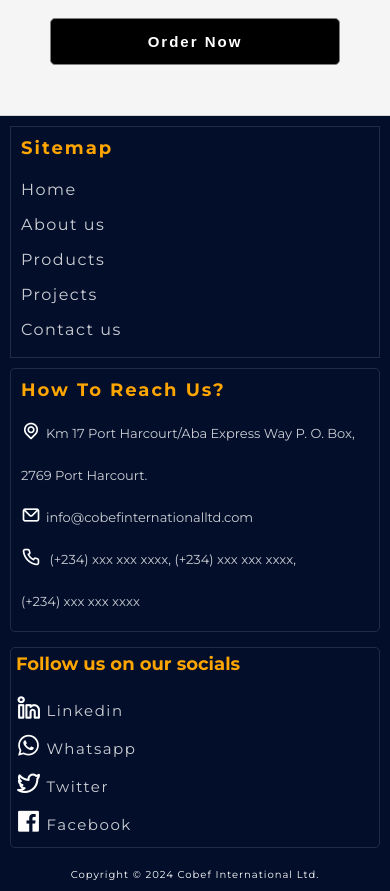
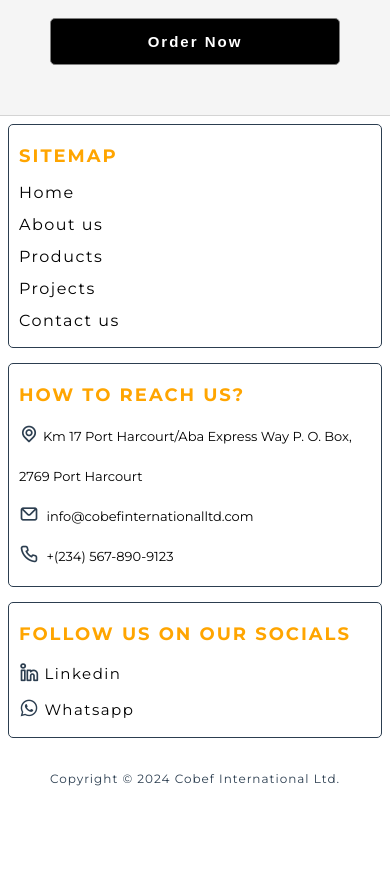
Before and after one commit to utibeinyangetuk/cobef, a Vue app: page / in a window 390 px wide. Shown: the part 2004-2895 px from the top of the page. After the commit the page ends 2800 px from the top, so only its background shows below. Built offline with nearby package versions, Linux system fonts and the light colour scheme.

Commit message:
major refactoring

```diff
--- a/src/components/Footer.vue
+++ b/src/components/Footer.vue
@@ -11,28 +11,28 @@
 					<li><router-link to="/contact">Contact us</router-link></li>
 				</ul>
 			</div>
-
 			<div class="contact">
 				<h1>How to reach us?</h1>
 				<div class="wrapper">
-					<i class="uil uil-location-point"><span>Km 17 Port Harcourt/Aba Express Way P. O. Box, 2769 Port Harcourt.</span></i>
-					<i class="uil uil-envelope"><span>info@cobefinternationalltd.com</span></i>
+					<i class="uil uil-location-point">
+						<a href="https://www.google.com/maps/place/Cobef+International+Limited/@4.8610877,7.0891647,17.42z/data=!4m9!1m2!2m1!1sKm+17+Port+Harcourt%2FAba+Express+Way+P.+O.+Box,+2769+Port+Harcourt!3m5!1s0x1069d2ad21ae86bd:0x46fb3e4446572965!8m2!3d4.860476!4d7.0880525!16s%2Fg%2F11hzhc6m0m?entry=ttu"
+							target="_blank">Km 17 Port Harcourt/Aba Express Way P. O. Box, 2769 Port Harcourt</a>
+					</i>
+					<i class="uil uil-envelope"><a href="mailto:info@cobefinternationalltd.com">
+							<span> info@cobefinternationalltd.com</span>
+						</a></i>
 					<i class="uil uil-phone">
-						<span class="numbers">
-							(+234) xxx xxx xxxx, (+234) xxx xxx xxxx,<br />
-							(+234) xxx xxx xxxx
-						</span>
+						<a href="tel:+1234567890">
+							+(234) 567-890-9123
+						</a>
 					</i>
 				</div>
 			</div>
-
 			<div class="socials">
 				<h1>Follow us on our socials</h1>
 				<div class="icons">
 					<i class="uil uil-linkedin-alt"><span> Linkedin</span></i>
 					<i class="uil uil-whatsapp"><span> Whatsapp</span></i>
-					<i class="uil uil-twitter-alt"><span> Twitter</span></i>
-					<i class="uil uil-facebook"><span> Facebook</span></i>
 				</div>
 			</div>
 		</div>
@@ -45,40 +45,37 @@
 
 <style scoped>
 footer {
-		background-color: #020e2a;
-		color: #ffffff;
+	border: 1px solid rgba(128, 128, 128, 0.211);
 }
+
 .main-wrapper {
 	display: flex;
 	justify-content: space-around;
-		padding: 20px;
+	padding: 8px;
 }
+
 .main-wrapper h1 {
 	color: orange;
-	}
-	.sitemap h1 {
-		font-size: 18px;
+	margin-top: 10px;
+	margin-bottom: 10px;
+	text-transform: uppercase;
 	letter-spacing: 2px;
 	font-weight: bold;
-		text-transform: capitalize;
+	font-size: 18px;
 }
 
-	.sitemap ul a {
-		color: #ffffffcc;
-		line-height: 35px;
+.sitemap ul li a {
+	color: #000000;
+	line-height: 32px;
 	letter-spacing: 1.5px;
 }
 
-	.sitemap ul a:hover {
-		color: orange;
-	}
-
-	.contact h1 {
-		font-size: 18px;
-		letter-spacing: 2px;
-		font-weight: bold;
-		text-transform: capitalize;
-		margin-bottom: 10px;
+.sitemap ul li a:hover {
+	border-radius: 3px;
+	border: 1px solid #000;
+	padding: 3px;
+	background-color: #000;
+	color: #fff;
 }
 
 .wrapper {
@@ -87,24 +84,19 @@
 }
 
 .wrapper i {
-		font-size: 25px;
-		line-height: 40px;
+	font-size: 26px;
 }
 
-	.wrapper span {
-		color: #ffffffcc;
+.wrapper a {
+	line-height: 40px;
+	color: #000000;
 	font-style: normal;
-		font-size: 15px;
+	font-size: 14px;
 	margin-left: 4px;
 }
 
-	.socials {
-		margin-left: -10%;
-	}
-
-	.socials h1 {
-		font-size: 18px;
-		margin-bottom: 15px;
+.wrapper a:hover {
+	text-decoration: underline;
 }
 
 .icons {
@@ -114,51 +106,40 @@
 }
 
 .icons i {
-		font-size: 25px;
+	font-size: 20px;
 }
 
 .icons span {
 	font-style: normal;
 	font-size: 15px;
 	letter-spacing: 1.5px;
-		color: #ffffffcc;
+	color: #000000;
 }
 
 .copyright {
 	text-align: center;
-		font-size: 10px;
+	font-size: 14px;
 	letter-spacing: 1px;
 }
 
 @media only screen and (max-width: 600px) {
+	footer {
+		border: none;
+	}
+
+	.sitemap,
+	.contact,
+	.socials {
+		border: 1px solid;
+		border-radius: 5px;
+		padding: 10px;
+		margin: 0%;
+		margin-bottom: 15px;
+	}
+
 	.main-wrapper {
 		display: flex;
 		flex-direction: column;
-			padding: 10px;
-		}
-
-		.socials {
-			margin: 0%;
-			border: 1px solid #ffffff1f;
-			border-radius: 5px;
-			padding: 5px;
-		}
-
-		.sitemap {
-			border: 1px solid #ffffff1f;
-			padding: 10px;
-			margin-bottom: 10px;
-		}
-
-		.sitemap h1 {
-			margin-bottom: 13px;
-		}
-
-		.contact {
-			border: 1px solid #ffffff1f;
-			margin-bottom: 15px;
-			border-radius: 5px;
-			padding: 10px;
 	}
 
 	.copyright {
@@ -167,12 +148,15 @@
 
 	.wrapper i {
 		font-size: 20px;
-			line-height: 40px;
+		line-height: 35px;
 	}
 
-		.wrapper span {
+	.wrapper a {
 		font-size: small;
-			margin-left: 5px;
+	}
+
+	.copyright {
+		font-size: 12px;
 	}
 }
 </style>
```
Lines whose indentation alone changed are shown as unchanged.
